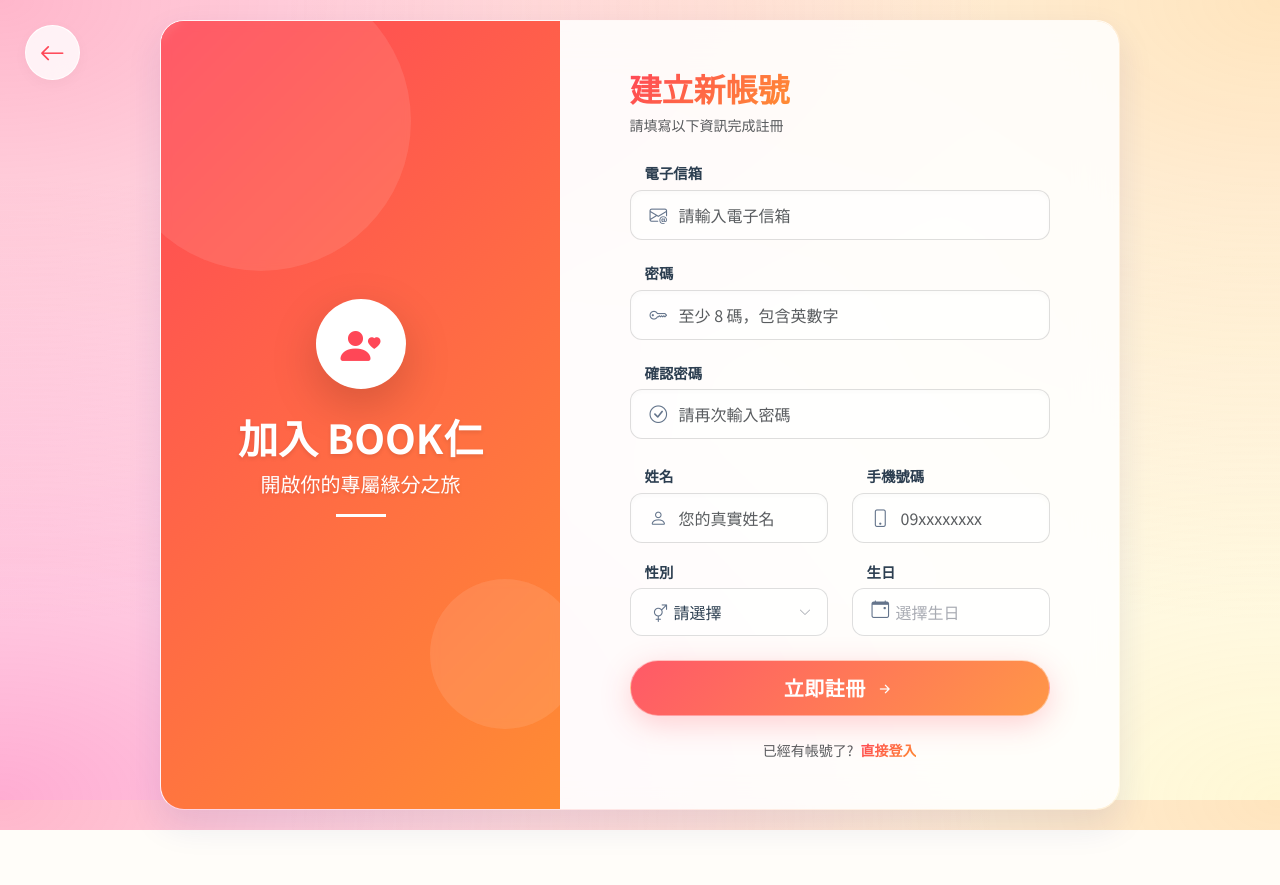
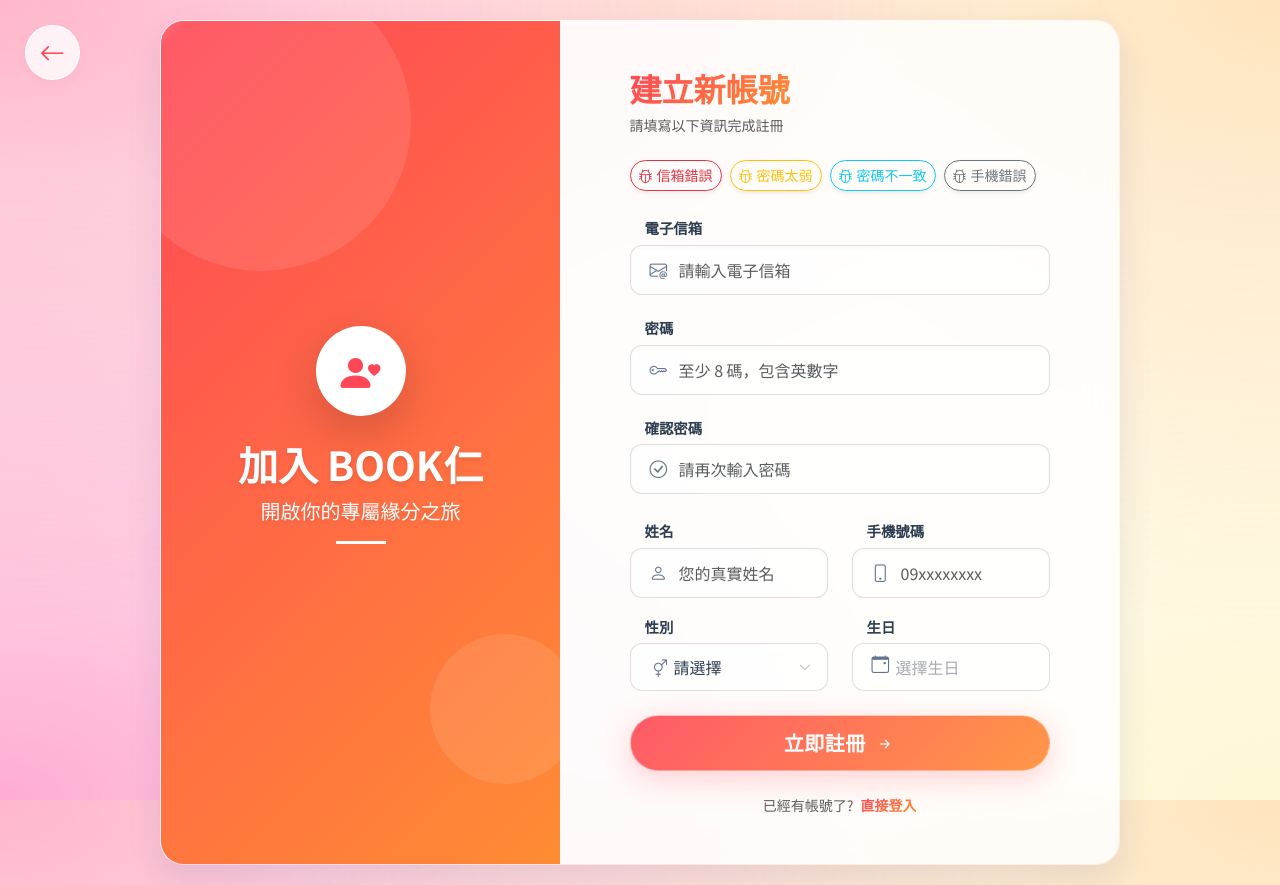
Before and after one commit to XuFengRu/booknum-vue, a Vue app: page /register in a window 1280 px wide. Before the commit the page ends 830 px from the top, so only its background shows below. Built offline with nearby package versions, Linux system fonts and the light colour scheme; what vue3-google-login would draw is missing.

Commit message:
一件寫入按鈕 ZX 畫面

```diff
--- a/src/router/index.js
+++ b/src/router/index.js
@@ -91,7 +91,8 @@
 
 // Navigation Guard
 router.beforeEach((to, from, next) => {
-  if (to.path.startsWith('/member')) {
+  const publicMemberRoutes = ['member-group-detail'];
+  if (to.path.startsWith('/member') && !publicMemberRoutes.includes(to.name)) {
     const token = localStorage.getItem('token') || sessionStorage.getItem('token');
     if (!token) {
       Swal.fire({
--- a/src/views/Member/Group/ActivityDetail.vue
+++ b/src/views/Member/Group/ActivityDetail.vue
@@ -462,7 +462,7 @@
                   <button class="btn rounded-pill px-5 fw-bold shadow-sm flex-grow-1 text-nowrap" :class="isStarted(activity)
                       ? 'btn-secondary text-white border-0 opacity-50'
                       : (activity.isJoinedByMe
-                          ? 'btn-outline-danger bg-white'
+                          ? 'btn-outline-danger bg-white text-danger'
                           : ((isMyOwnActivity(activity) || isFull(activity))
                               ? 'btn-secondary text-white border-0 opacity-50'
                               : 'btn-primary'))
--- a/src/views/Member/Group/GroupView.vue
+++ b/src/views/Member/Group/GroupView.vue
@@ -340,7 +340,7 @@
                 </button>
 
                 <button class="btn rounded-pill px-4 fw-bold shadow-sm" :class="a.isJoinedByMe
-                    ? 'btn-outline-danger bg-white'
+                    ? 'btn-outline-danger bg-white text-danger'
                     : (isStarted(a) || isMyOwnActivity(a) || isFull(a))
                       ? 'btn-secondary text-white border-0 opacity-50'
                       : 'btn-primary'
--- a/src/views/OAuth/RegisterView.vue
+++ b/src/views/OAuth/RegisterView.vue
@@ -8,7 +8,7 @@
 import 'element-plus/dist/index.css'
 
 const router = useRouter()
-const route = useRoute() // 抓取網址參數用
+const route = useRoute()
 const isSubmitting = ref(false)
 
 const formData = ref({
@@ -26,16 +26,52 @@
   if (route.query.name) formData.value.name = route.query.name
 })
 
+// 🌟 新增：Demo 自動填入功能
+const fillDemoData = (type) => {
+  // 先填入一組「完全正確」的預設資料
+  formData.value = {
+    email: 'testuser@gmail.com',
+    password: 'Password123',
+    confirmPassword: 'Password123',
+    name: '王小明',
+    phone: '0912345678',
+    gender: 'M',
+    birthday: '1995-05-15'
+  }
+
+  // 根據不同情境，故意把某個欄位改錯
+  switch (type) {
+    case 'emailError':
+      formData.value.email = 'wrongemail@format' // 錯誤的信箱
+      break
+    case 'weakPassword':
+      formData.value.password = '12345678' // 缺少英文
+      formData.value.confirmPassword = '12345678'
+      break
+    case 'mismatchPassword':
+      formData.value.confirmPassword = 'Password999' // 密碼不一致
+      break
+    case 'phoneError':
+      formData.value.phone = '091234567' // 錯誤的手機格式
+      break
+  }
+}
+
 const handleRegister = async () => {
   if (isSubmitting.value) return;
 
-  // 防呆：檢查兩次密碼是否一致
+  // 🌟 為了讓 Demo 效果更好，我們把 Email 檢查也加進來，統一用 Swal 提示
+  const emailRegex = /^[^\s@]+@[^\s@]+\.[^\s@]+$/;
+  if (!emailRegex.test(formData.value.email)) {
+    Swal.fire({ icon: 'warning', title: '信箱格式錯誤', text: '請輸入有效的電子信箱格式', confirmButtonColor: '#f8c471' })
+    return;
+  }
+
   if (formData.value.password !== formData.value.confirmPassword) {
     Swal.fire({ icon: 'warning', title: '密碼不一致', text: '請確認兩次輸入的密碼相同', confirmButtonColor: '#f8c471' })
     return;
   }
 
-  // 防呆：檢查密碼強度 (至少8碼，包含英文字母與數字)
   const passwordRegex = /^(?=.*[A-Za-z])(?=.*\d)[A-Za-z\d]{8,}$/;
   if (!passwordRegex.test(formData.value.password)) {
     Swal.fire({
@@ -47,17 +83,15 @@
     return;
   }
 
-  // 防呆：檢查手機號碼格式 (台灣手機號碼 09 開頭，共 10 碼)
   const phoneRegex = /^09\d{8}$/;
   if (!phoneRegex.test(formData.value.phone)) {
-    Swal.fire({ icon: 'warning', title: '格式錯誤', text: '請輸入有效的手機號碼 (例如: 0912345678)' })
+    Swal.fire({ icon: 'warning', title: '手機格式錯誤', text: '請輸入有效的手機號碼 (例如: 0912345678)' })
     return;
   }
 
   isSubmitting.value = true;
 
   try {
-    // 送出 API 前，把不需要傳給後端的 confirmPassword 剔除
     const { confirmPassword, ...submitData } = formData.value;
     const response = await axios.post('/Auth/Register', submitData)
 
@@ -79,7 +113,6 @@
     isSubmitting.value = false;
   }
 }
-
 </script>
 
 <template>
@@ -105,6 +138,21 @@
       <div class="text-center text-lg-start mb-4">
         <h2 class="fw-bold text-gradient mb-2">建立新帳號</h2>
         <p class="text-muted small">請填寫以下資訊完成註冊</p>
+      </div>
+
+<div class="d-flex flex-wrap gap-2 mb-4 justify-content-lg-start justify-content-center">
+        <button type="button" @click="fillDemoData('emailError')" class="btn btn-sm btn-outline-danger rounded-pill shadow-sm">
+          <i class="bi bi-bug me-1"></i>信箱錯誤
+        </button>
+        <button type="button" @click="fillDemoData('weakPassword')" class="btn btn-sm btn-outline-warning rounded-pill shadow-sm">
+          <i class="bi bi-bug me-1"></i>密碼太弱
+        </button>
+        <button type="button" @click="fillDemoData('mismatchPassword')" class="btn btn-sm btn-outline-info rounded-pill shadow-sm">
+          <i class="bi bi-bug me-1"></i>密碼不一致
+        </button>
+        <button type="button" @click="fillDemoData('phoneError')" class="btn btn-sm btn-outline-secondary rounded-pill shadow-sm">
+          <i class="bi bi-bug me-1"></i>手機錯誤
+        </button>
       </div>
 
       <form @submit.prevent="handleRegister">
```
